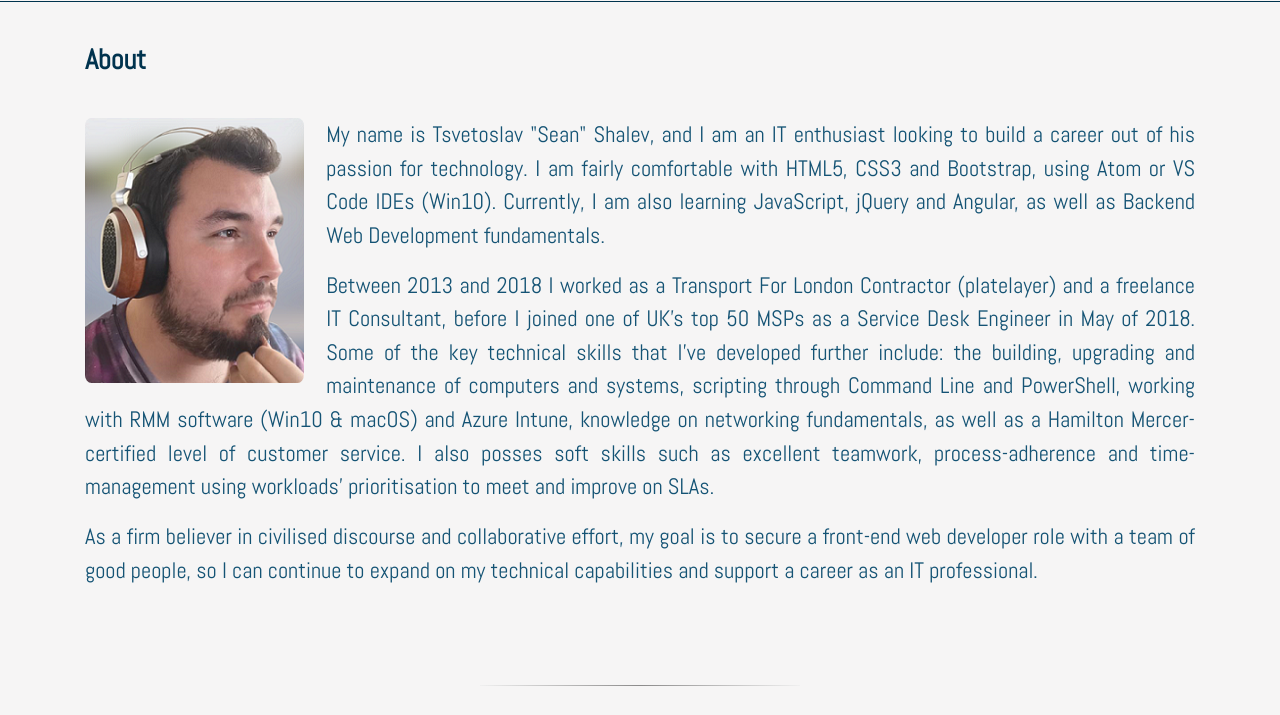
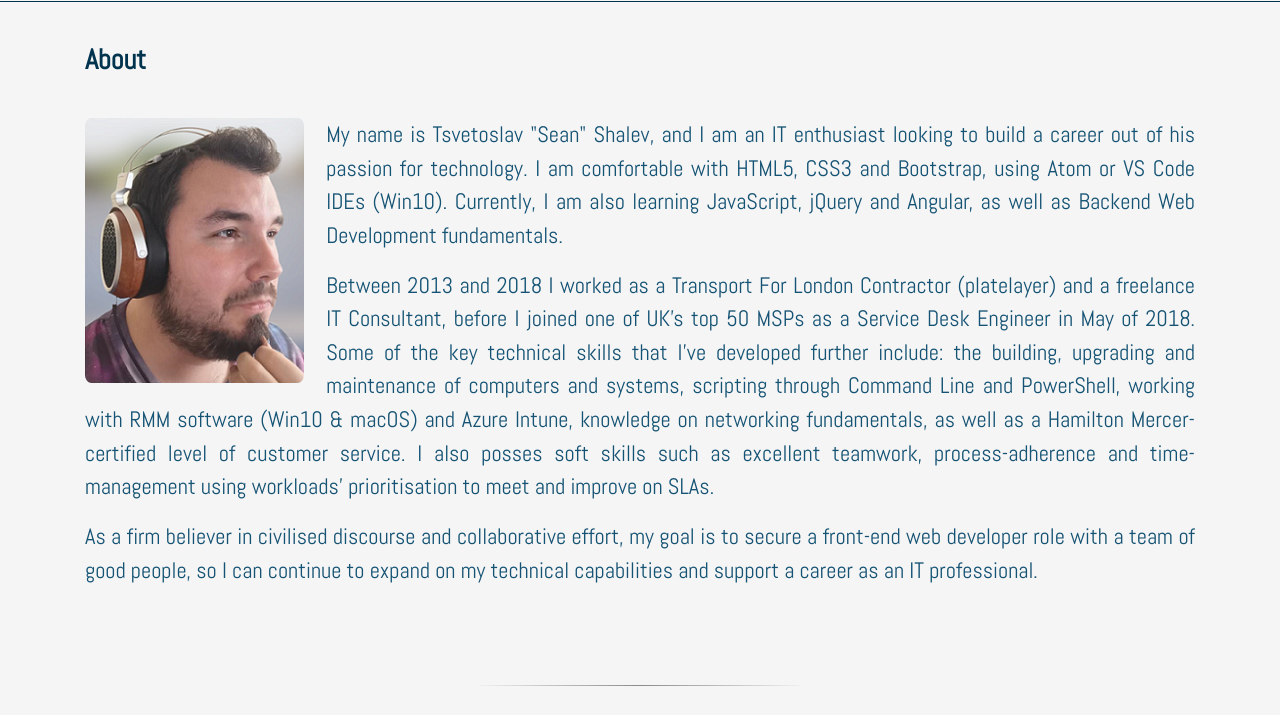
Before and after one commit to MrBr1ghtsid3/cv2022, a plain HTML site: page index.html in a window 1280 px wide. Shown: the part 85-800 px from the top of the page. Drawn offline with nearby package versions, Linux system fonts and the light colour scheme.

Commit message:
Update wording

```diff
--- a/index.html
+++ b/index.html
@@ -62,7 +62,7 @@
       <h3><strong>About</strong></h3>
       <br>
       <img class="my-photo" src="Images/bio.png" alt="">
-      <p>My name is Tsvetoslav "Sean" Shalev, and I am an IT enthusiast looking to build a career out of his passion for technology. I am fairly comfortable with HTML5, CSS3 and Bootstrap, using Atom or VS Code IDEs (Win10). Currently, I am also
+      <p>My name is Tsvetoslav "Sean" Shalev, and I am an IT enthusiast looking to build a career out of his passion for technology. I am comfortable with HTML5, CSS3 and Bootstrap, using Atom or VS Code IDEs (Win10). Currently, I am also
         learning JavaScript, jQuery and Angular, as well as Backend Web Development fundamentals.</p>
       <p>Between 2013 and 2018 I worked as a Transport For London Contractor (platelayer) and a freelance IT Consultant, before I joined one of UK's top 50 MSPs as a Service Desk Engineer in May of 2018. Some of the key technical skills that I've
         developed further include: the building, upgrading and maintenance of computers and systems, scripting through Command Line and PowerShell, working with RMM software (Win10 & macOS) and Azure Intune, knowledge on networking fundamentals, as
```
